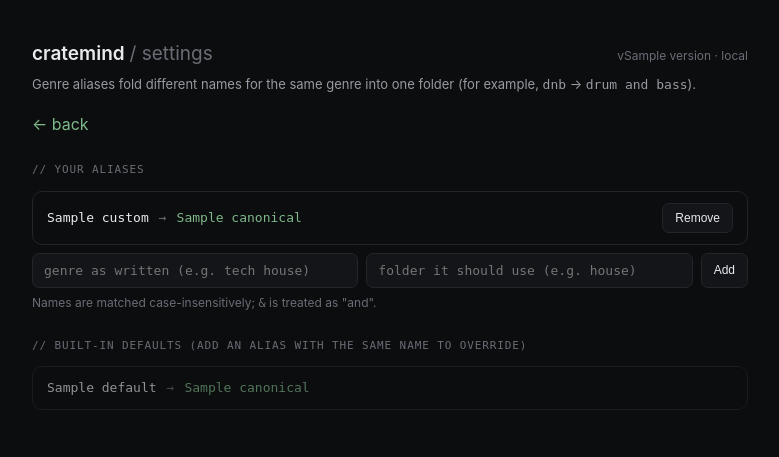
After one commit to Serendeep/cratemind, a FastAPI app: template src/cratemind/web/templates/settings.html in a window 1280 px wide. The commit adds this page. Shown: the top 457 px of the page, without its empty margins (250-1029 px from the left). Run offline with FastAPI, Linux system fonts and the light colour scheme; the template is opened without the code that fills it: most values are stand-ins (such as "Sample title", 1, 10 or a date in 2020).

Commit message:
feat: add genre alias editor with /settings page (#5)
* feat: add genre alias editor with /settings page

* fix(settings): freeze aliases, order alias list, define mono css

```diff
--- a/src/cratemind/genre/resolve.py
+++ b/src/cratemind/genre/resolve.py
@@ -8,7 +8,7 @@ casing ("T78", not "t78"). The lookups are injectable so tests pass fakes.
 
 from __future__ import annotations
 
-from collections.abc import Callable
+from collections.abc import Callable, Mapping
 from pathlib import Path
 
 from ..download.base import Track
@@ -25,7 +25,7 @@ def resolve_genre(
     audio_genre_lookup: AudioGenreLookup | None = None,
     artist_genre_lookup: ArtistGenreLookup | None = None,
     coarse_genre_lookup: CoarseGenreLookup | None = None,
-    aliases: dict[str, str] | None = None,
+    aliases: Mapping[str, str] | None = None,
 ) -> str | None:
     tagged = canonicalize(track.genre, aliases)
     if tagged:
--- a/src/cratemind/organize/sorter.py
+++ b/src/cratemind/organize/sorter.py
@@ -64,6 +64,7 @@ def sort_track(
         audio_genre_lookup=audio_genre_lookup,
         coarse_genre_lookup=coarse_genre_lookup,
         artist_genre_lookup=artist_genre_lookup,
+        aliases=settings.aliases or None,
     )
     folder = destination_dir(track, settings, genre)
     # Defense in depth: a template/genre must never escape the output root.
--- a/src/cratemind/runner.py
+++ b/src/cratemind/runner.py
@@ -45,6 +45,9 @@ def run_crate(
     else:
         backend_name, fetched = result
         playlist_name = None
+    # Apply the user's saved genre aliases for this run (carried on settings so
+    # the pure sort/resolve layers don't need the store).
+    settings = settings.with_(aliases=store.aliases())
     stored = store.tracks(playlist_url)
     sorted_before = [t for t in stored if t.status == "sorted"]
     done_ids = {t.spotify_id for t in sorted_before}
--- a/src/cratemind/store/db.py
+++ b/src/cratemind/store/db.py
@@ -205,6 +205,10 @@ class CrateStore:
         )
         self.conn.commit()
 
+    def delete_alias(self, name: str) -> None:
+        _ = self.conn.execute("DELETE FROM aliases WHERE name=?", (name,))
+        self.conn.commit()
+
     def aliases(self) -> dict[str, str]:
-        rows = self.conn.execute("SELECT name, canonical FROM aliases").fetchall()
+        rows = self.conn.execute("SELECT name, canonical FROM aliases ORDER BY name").fetchall()
         return {r["name"]: r["canonical"] for r in rows}
--- a/src/cratemind/web/app.py
+++ b/src/cratemind/web/app.py
@@ -12,6 +12,7 @@ from fastapi.templating import Jinja2Templates
 
 from .. import __version__
 from ..config import DEFAULT_TEMPLATE, Settings
+from ..genre.canonical import DEFAULT_ALIASES, normalize_genre
 from ..manifest import CrateManifest
 from ..prefs import load_settings, save_settings
 from ..share import share_crate
@@ -180,6 +181,42 @@ def rerun_crate(run_id: str) -> Response:
     return RedirectResponse("/", status_code=303)
 
 
+@app.get("/settings", response_class=HTMLResponse)
+def settings_page(request: Request) -> HTMLResponse:
+    store = open_store()
+    try:
+        custom = store.aliases()
+    finally:
+        store.close()
+    return templates.TemplateResponse(
+        request,
+        "settings.html",
+        {"version": __version__, "defaults": DEFAULT_ALIASES, "custom": custom},
+    )
+
+
+@app.post("/settings/alias")
+def add_alias(name: str = Form(...), canonical: str = Form(...)) -> Response:
+    key, value = normalize_genre(name), normalize_genre(canonical)
+    if key and value:  # ignore blank submissions
+        store = open_store()
+        try:
+            store.set_alias(key, value)
+        finally:
+            store.close()
+    return RedirectResponse("/settings", status_code=303)
+
+
+@app.post("/settings/alias/delete")
+def remove_alias(name: str = Form(...)) -> Response:
+    store = open_store()
+    try:
+        store.delete_alias(normalize_genre(name))  # match the normalized stored key
+    finally:
+        store.close()
+    return RedirectResponse("/settings", status_code=303)
+
+
 @app.get("/runs/{job_id}/export")
 def export_crate(job_id: str) -> Response:
     job = jobs.get(job_id)
--- a/src/cratemind/web/templates/index.html
+++ b/src/cratemind/web/templates/index.html
@@ -143,7 +143,7 @@ footer{margin-top:36px;border-top:1px solid var(--line-2);padding:22px 0 44px}
         <div class="logo"></div>
         <h1>cratemind <span>/ playlist → sorted crate</span></h1>
       </div>
-      <div class="meta mono"><a href="/crates" style="color:var(--acc);text-decoration:none">crates</a> · v{{ version }} · local</div>
+      <div class="meta mono"><a href="/crates" style="color:var(--acc);text-decoration:none">crates</a> · <a href="/settings" style="color:var(--acc);text-decoration:none">settings</a> · v{{ version }} · local</div>
     </div>
     <p class="lede">Download a Spotify playlist, detect each track's BPM and genre, and file it into folders — lossless where possible.</p>
   </header>
--- /dev/null
+++ b/src/cratemind/web/templates/settings.html
@@ -0,0 +1,77 @@
+<!doctype html>
+<html lang="en">
+<head>
+<meta charset="utf-8">
+<meta name="viewport" content="width=device-width, initial-scale=1">
+<title>cratemind / settings</title>
+<link rel="icon" type="image/svg+xml" href="/favicon.svg">
+<style>
+  :root{--bg:#0c0d0f;--panel:#141519;--line:#23252b;--t1:#e9eaec;--t2:#989aa1;--t3:#6a6d75;--acc:#7fb98a}
+  *{box-sizing:border-box}
+  body{margin:0;background:var(--bg);color:var(--t1);font-family:'Inter',system-ui,sans-serif;line-height:1.5}
+  main{max-width:760px;margin:0 auto;padding:40px 22px}
+  .top{display:flex;justify-content:space-between;align-items:baseline}
+  h1{font-size:19px;margin:0;font-weight:600}
+  h1 span{color:var(--t3);font-weight:400}
+  a{color:var(--acc);text-decoration:none}
+  .ver{color:var(--t3);font-size:12px}
+  .lead{color:var(--t2);font-size:13px;margin:6px 0 18px}
+  .label{font-family:ui-monospace,monospace;font-size:11px;letter-spacing:.08em;text-transform:uppercase;color:var(--t3);margin:26px 0 12px}
+  .row{display:flex;align-items:center;gap:10px;border:1px solid var(--line);border-radius:10px;padding:11px 14px;margin-bottom:8px;font-family:ui-monospace,monospace;font-size:13px}
+  .row .arrow{color:var(--t3)}
+  .row .from{color:var(--t1)}
+  .row .to{color:var(--acc)}
+  .row.def{opacity:.6}
+  .row .sp{flex:1}
+  .btn{font-size:12px;border:1px solid var(--line);background:var(--panel);color:var(--t1);border-radius:7px;padding:7px 12px;cursor:pointer;text-decoration:none;white-space:nowrap}
+  .btn:hover{border-color:var(--t3)}
+  form{margin:0}
+  .add{display:flex;gap:8px;margin-top:8px}
+  .add input{flex:1;min-width:0;background:var(--panel);border:1px solid var(--line);color:var(--t1);border-radius:7px;padding:9px 11px;font-family:ui-monospace,monospace;font-size:13px}
+  .empty{color:var(--t2);font-size:14px}
+  .note{color:var(--t3);font-size:12px;margin-top:6px}
+  .mono{font-family:ui-monospace,monospace}
+</style>
+</head>
+<body>
+<main>
+  <div class="top">
+    <h1>cratemind <span>/ settings</span></h1>
+    <span class="ver">v{{ version }} · local</span>
+  </div>
+  <p class="lead">Genre aliases fold different names for the same genre into one folder
+    (for example, <span class="mono">dnb</span> &rarr; <span class="mono">drum and bass</span>).</p>
+  <a href="/">&larr; back</a>
+
+  <div class="label">// your aliases</div>
+  {% if not custom %}
+  <p class="empty">No custom aliases yet. Add one below.</p>
+  {% else %}
+  {% for name, canonical in custom.items() %}
+  <div class="row">
+    <span class="from">{{ name }}</span><span class="arrow">&rarr;</span><span class="to">{{ canonical }}</span>
+    <span class="sp"></span>
+    <form method="post" action="/settings/alias/delete">
+      <input type="hidden" name="name" value="{{ name }}">
+      <button class="btn" type="submit">Remove</button>
+    </form>
+  </div>
+  {% endfor %}
+  {% endif %}
+
+  <form class="add" method="post" action="/settings/alias">
+    <input type="text" name="name" placeholder="genre as written (e.g. tech house)" aria-label="genre name" required>
+    <input type="text" name="canonical" placeholder="folder it should use (e.g. house)" aria-label="canonical genre" required>
+    <button class="btn" type="submit">Add</button>
+  </form>
+  <p class="note">Names are matched case-insensitively; <span class="mono">&amp;</span> is treated as "and".</p>
+
+  <div class="label">// built-in defaults (add an alias with the same name to override)</div>
+  {% for name, canonical in defaults.items() %}
+  <div class="row def">
+    <span class="from">{{ name }}</span><span class="arrow">&rarr;</span><span class="to">{{ canonical }}</span>
+  </div>
+  {% endfor %}
+</main>
+</body>
+</html>
```
Also changed, not shown: CLAUDE.md (added, +71 -0 lines), src/cratemind/config.py (+9 -0 lines), src/cratemind/genre/canonical.py (+13 -3 lines), tests/test_config.py (added, +23 -0 lines), tests/test_pipeline.py (+13 -0 lines), tests/test_store.py (+11 -0 lines), tests/test_web.py (+59 -0 lines), README.md, 1 other file.
